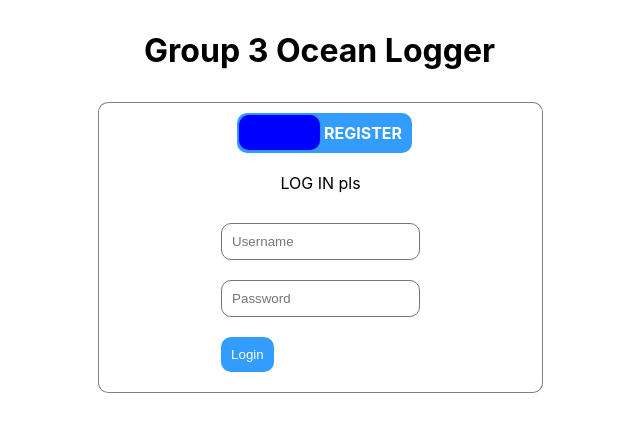
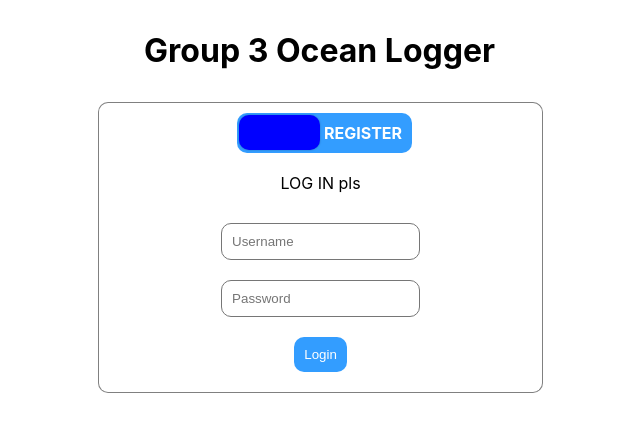
Before and after one commit to Large-Project-COP4331/main, a React (Create React App) app in the folder frontend/: page / in a window 1280 px wide. Shown: the top 432 px of the page, without its empty margins (324-964 px from the left). Built offline with nearby package versions, Linux system fonts and the light colour scheme.

Commit message:
styling for login/registerDivBottom

```diff
--- a/frontend/src/App.css
+++ b/frontend/src/App.css
@@ -227,6 +227,12 @@
   padding: 10px 10px 10px 10px;
 }
 
+.loginDivBottom
+{
+  display: flex;
+  justify-content: center;
+}
+
 #registerDiv{
   display:flex;
   flex-direction: row;
@@ -242,6 +248,12 @@
   margin-left: 33%;
   margin-right: 33%;
   padding: 10px 10px 10px 10px;
+}
+
+.registeDivBottom
+{
+  display: flex;
+  justify-content: center;
 }
 
 .buttons{
```
